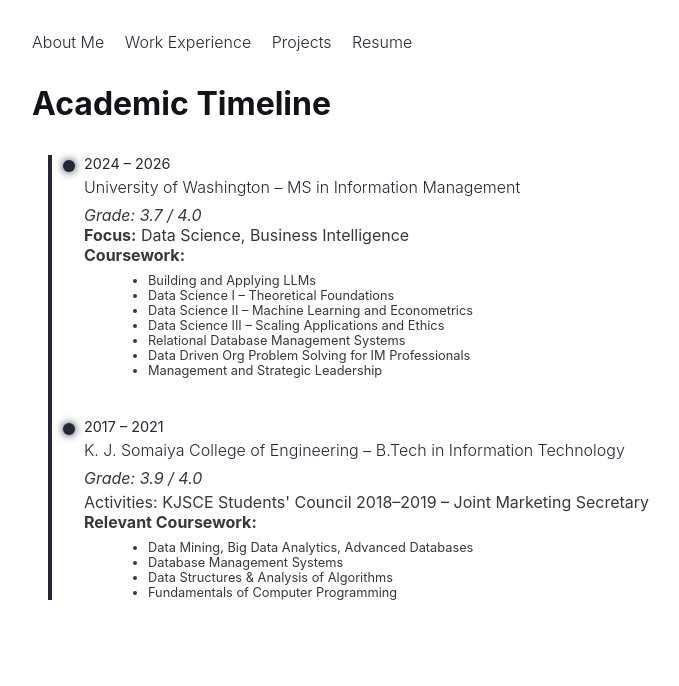
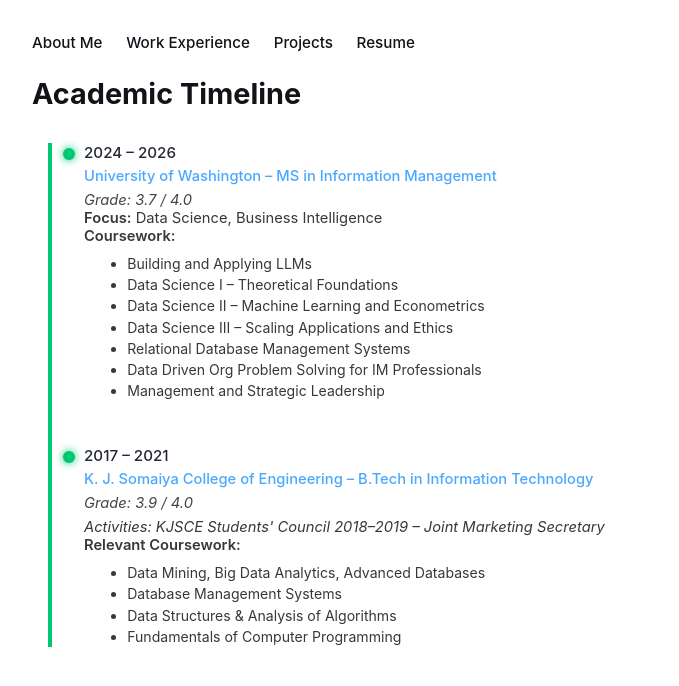
Before and after one commit to shakshi-gandhi/shakshi-gandhi.github.io, a plain HTML site: page academics.html in a window 1280 px wide. Shown: the whole page, without its empty margins (208-887 px from the left). Drawn offline with Linux system fonts and the light colour scheme; a web font is replaced by a local one.

Commit message:
Update academics.html

```diff
--- a/academics.html
+++ b/academics.html
@@ -19,29 +19,31 @@
     h1 {
       color: #111318;
       margin-bottom: 2rem;
+      font-size: 1.8rem;
     }
 
     nav {
-      margin-bottom: 2rem;
+      margin-bottom: 1.5rem;
     }
 
     nav a {
-      margin-right: 1rem;
+      margin-right: 1.2rem;
       text-decoration: none;
-      color: #242736;
-      font-weight: 300;
+      color: #111318;
+      font-weight: 500;
+      font-size: 0.95rem;
     }
 
     .timeline {
       position: relative;
       margin-left: 1rem;
-      border-left: 4px solid #242736; /* Laser green */
+      border-left: 4px solid #00c773; /* Laser green */
       padding-left: 2rem;
     }
 
     .entry {
       position: relative;
-      margin-bottom: 2.5rem;
+      margin-bottom: 2.8rem;
     }
 
     .entry::before {
@@ -51,45 +53,59 @@
       top: 0.3rem;
       width: 12px;
       height: 12px;
-      background-color: #242736; /* Laser green dot */
+      background-color: #00c773;
       border-radius: 50%;
-      box-shadow: 0 0 8px #242736;
+      box-shadow: 0 0 8px #00c773;
     }
 
     .year {
-      font-size: 0.9rem;
-      /*font-weight: bold;*/
+      font-size: 0.95rem;
       color: #242736;
+      font-weight: 500;
+      margin-bottom: 0.3rem;
     }
 
     .desc {
-      margin-top: 0.3rem;
+      margin-top: 0.2rem;
+      font-size: 0.92rem;
     }
 
     .univ a {
       text-decoration: none;
-      color: #242736;
-      font-weight: 300;
+      color: #4aa9ff;
+      font-weight: 500;
+      transition: all 0.2s ease;
+    }
+
+    .univ a:hover {
+      text-decoration: underline;
+    }
+
+    .grade {
+      margin-top: 0.4rem;
+      font-style: italic;
+      color: #444;
+    }
+
+    .activities {
+      margin-top: 0.4rem;
+      font-style: italic;
     }
 
     ul {
       margin: 0.5rem 0 1rem 1.5rem;
-      font-size: 0.8rem;
+      font-size: 0.88rem;
+      line-height: 1.5;
+      padding-left: 1.2rem;
     }
 
-    .grade {
-      margin-top: 0.5rem;
-      font-style: italic;
+    strong {
+      font-weight: 600;
     }
-
-    .activities {
-      margin-top: 0.3rem;
-    }
-
   </style>
 </head>
 <body>
-  <nav>
+  <nav class="nav-bar">
     <a href="index.html">About Me</a>
     <a href="work-ex.html">Work Experience</a>
     <a href="projects.html">Projects</a>
```
